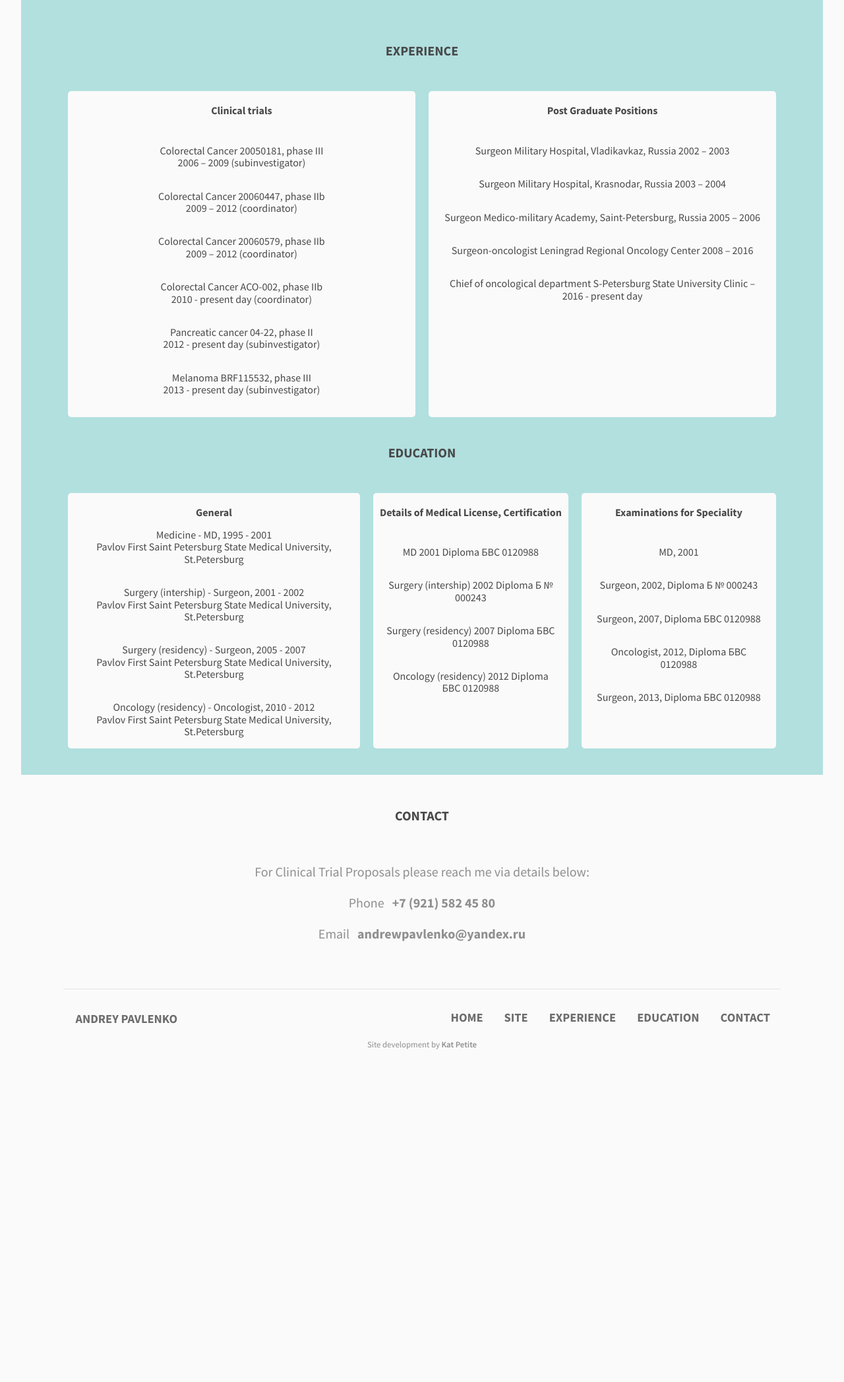
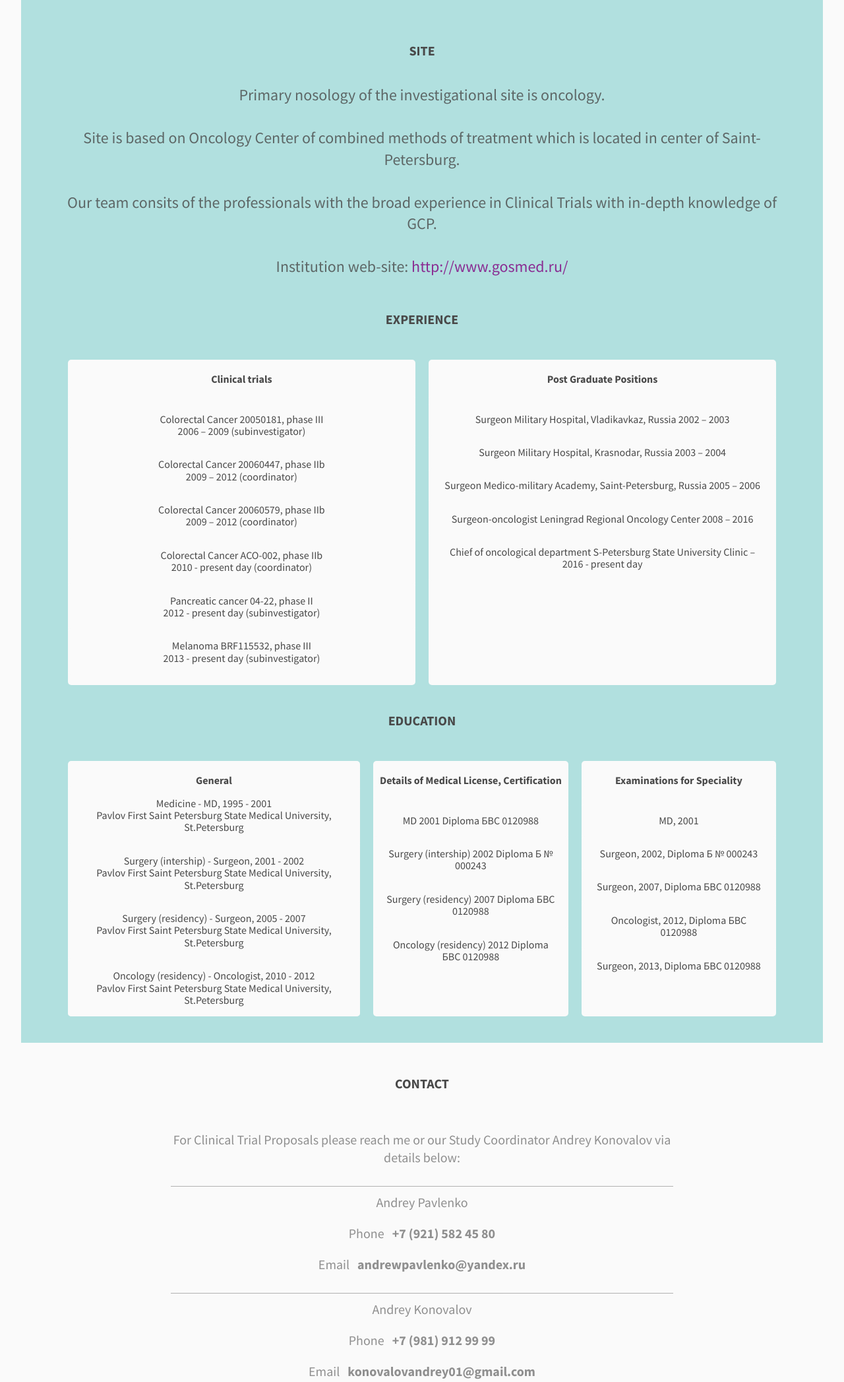
Before and after one commit to k-petite/AndreyPavlenko, a plain HTML site: page index.html in a window 1280 px wide. Shown: the part 480-2574 px from the top of the page at 66% size. Before the commit the page ends 2085 px from the top, so only its background shows below. Drawn offline with Linux system fonts and the light colour scheme.

Commit message:
Added site information

```diff
--- a/css/styles.css
+++ b/css/styles.css
@@ -163,7 +163,19 @@ h3 {
   padding-bottom:30px;
 }
 
+/*Site section*/
 
+.base p {
+  font-weight: 500;
+}
+
+.base p a {
+  color:purple;
+}
+
+.base p a:hover {
+  font-weight: bold;
+}
 
 /* experience section */
 
@@ -186,7 +198,8 @@ h3 {
   margin-bottom: 2em;
 }*/
 
-#experience {
+#experience,
+#base {
   padding-top: 2em;
  }
 
@@ -247,11 +260,21 @@ footer p {
 }
 
 .footer p:nth-of-type(2),
-.footer p:nth-of-type(3){
+.footer p:nth-of-type(5){
+  margin-top: 1.5em;
+  border-top: 1px solid grey;
+  padding-top: .5em;
+
+}
+
+.footer p:nth-of-type(3),
+.footer p:nth-of-type(4),
+.footer p:nth-of-type(6),
+.footer p:nth-of-type(7){
   margin-top:20px;
 }
 
-.footer p:nth-of-type(3){
+.footer p:nth-of-type(7){
   margin-bottom:70px;
 }
 
@@ -447,6 +470,14 @@ color:#e27cd4;
   .profile .secondary{
     width:45%;
     /*margin-left:-4px;*/
+  }
+
+  /* ===================
+       Site
+  ====================== */
+
+  .base p {
+    font-size: 1.5em;
   }
 
 /* ===================
--- a/index.html
+++ b/index.html
@@ -34,7 +34,7 @@
 
       <div class="container profile cf">
         <div class="col secondary">
-          <img src="images/profile.png" alt="Drawing of Kat Patite" class="profile-image">
+          <img src="images/profile.png" alt="Andrey Pavlenko photo" class="profile-image">
         </div>
         <div class="col primary">
           <p>Head of Oncology Center of combined methods of treatment, oncologist. <br><br> Member of the European Society for Surgical Oncology (ESSO). <br><br>Saint-Petersburg, Russia. </p>
@@ -46,6 +46,14 @@
 
       <div class="main-wrapper" >
         <div class="container">
+            <h2 class="main-title" id='base'> SITE </h2>
+            <div class='base'>
+              <p>Primary nosology of the investigational site is oncology. <br><br>
+              Site is based on Oncology Center of combined methods of treatment which is located in center of Saint-Petersburg. <br><br>
+              Our team consits of the professionals with the broad experience in Clinical Trials with in-depth knowledge of GCP.<br><br>
+              Institution web-site:
+              <a href="http://www.gosmed.ru/" target="_blank">http://www.gosmed.ru/</a></p>
+            </div>
 
           <!-- experience section -->
 
@@ -171,10 +179,15 @@
       <footer class="container foot-wrapper" id="contact">
           <div class="footer">
             <h2 class="main-title">CONTACT</h2>
-            <p>For Clinical Trial Proposals please reach me via details below: </p>
-
+            <p>For Clinical Trial Proposals please reach me or our Study Coordinator Andrey Konovalov via details below: </p>
+            <p>Andrey Pavlenko</p>
             <p>Phone  <b> &nbsp; <a href="callto:+7(921)5824580">+7 (921) 582 45 80</a></b></p> <!-- bold style-->
             <p>Email  <b> &nbsp; <a href="mailto:andrewpavlenko@yandex.ru">andrewpavlenko@yandex.ru</a></b></p> <!-- bold style-->
+            <p>Andrey Konovalov</p>
+            <p>Phone  <b> &nbsp; <a href="callto:+7(981)9129999">+7 (981) 912 99 99</a></b></p> <!-- bold style-->
+            <p>Email  <b> &nbsp; <a href="mailto:konovalovandrey01@gmail.com">konovalovandrey01@gmail.com</a></b></p> <!-- bold style-->
+
+
 
             <!-- Footer navigation -->
 
```
